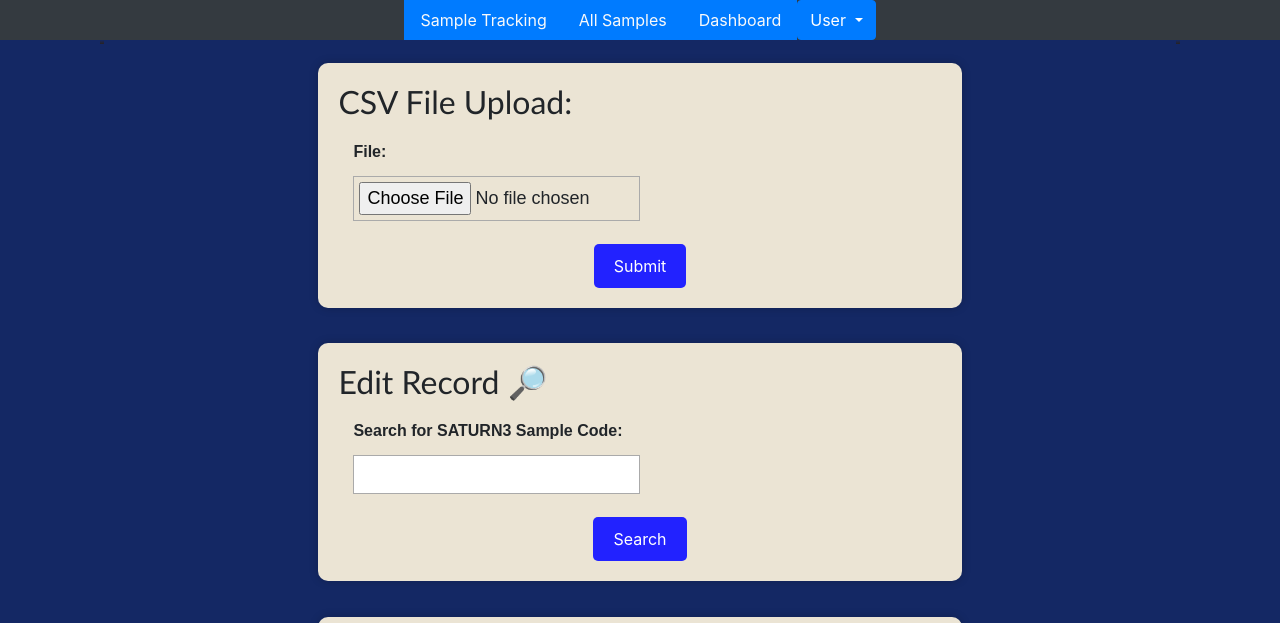
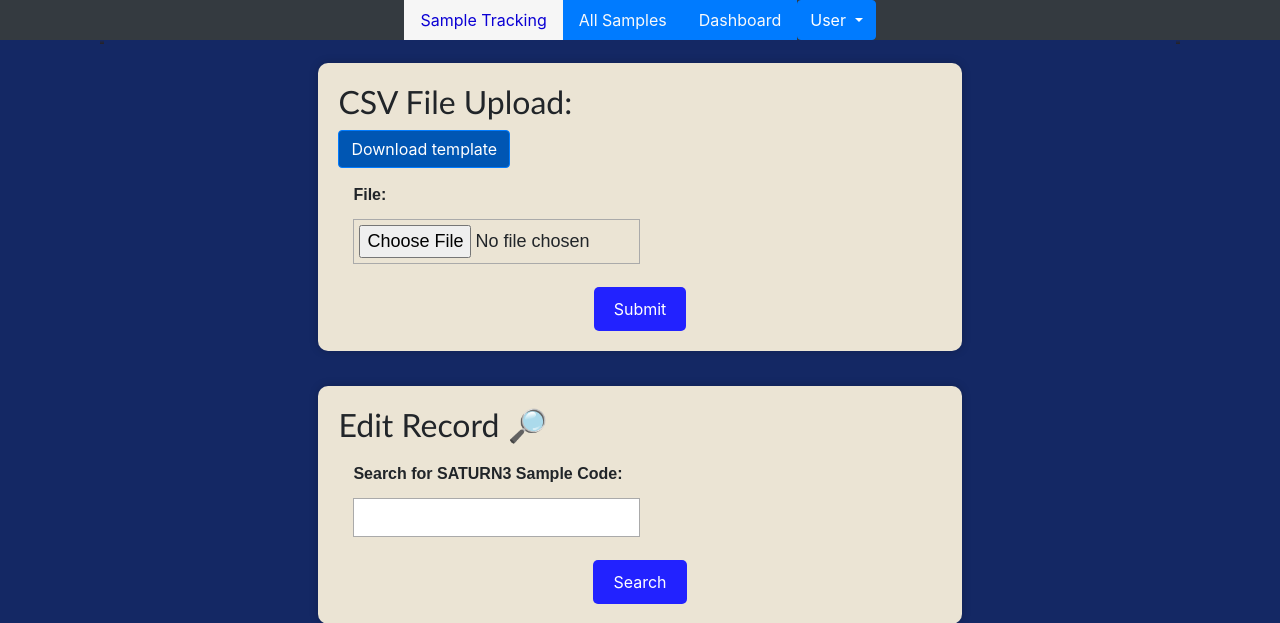
Before and after one commit to ICCB-Cologne/limetrack, a Django app: page / in a window 1280 px wide. Shown: the part 231-854 px from the top of the page. Run offline with Django 4.2, Linux system fonts and the light colour scheme; the visitor is signed in with stand-in values (Sample User, id 1); some libraries are stand-ins or nearby versions.

Commit message:
Navigation bar indicates now on which site you're on

```diff
--- a/backend/gui/static/gui/style.css
+++ b/backend/gui/static/gui/style.css
@@ -37,14 +37,13 @@ p {
     flex-direction: column;
 }
 
-/* Contains links for navigating inside the form */
-.navi-container {
-    position: relative;
-    top: 10em;
-    display: flex;
-    width: 30%;
-    height: 0%;
+
+.active {
+    background-color: #f6f6f6;
+    color: rgb(11, 0, 212);
 }
+
+
 
 /* main container */
 .containerino {
--- a/backend/gui/templates/gui/base.html
+++ b/backend/gui/templates/gui/base.html
@@ -19,6 +19,7 @@
     <script src="https://stackpath.bootstrapcdn.com/bootstrap/4.5.0/js/bootstrap.min.js"
         integrity="sha384-OgVRvuATP1z7JjHLkuOU7Xw704+h835Lr+6QL9UvYjZE3Ipu6Tp75j7Bh/kR0JKI"
         crossorigin="anonymous"></script>
+    <script src="https://cdn.jsdelivr.net/npm/bootstrap@5.3.2/dist/js/bootstrap.bundle.min.js" integrity="sha384-C6RzsynM9kWDrMNeT87bh95OGNyZPhcTNXj1NW7RuBCsyN/o0jlpcV8Qyq46cDfL" crossorigin="anonymous"></script>
 
     {% block head_scripts %} {%endblock%}
 
@@ -44,17 +45,16 @@
 
     {# Navigation across pages #}
     <div class="sticky-top" >
-      <div> </div>
-    <div class="d-flex justify-content-center bg-dark ">
+    <div class="d-flex justify-content-center bg-dark" id="my-NAV">
     <ul class="nav nav-underline">
       <li class="nav-item">
-        <a class="nav-link bg-primary text-light" id ="nav-home-tab" href={% url "config" %}>Sample Tracking</a>
+        <a class="nav-link active" href={% url "config" %} id="sample-tracking-nav">Sample Tracking</a>
       </li>
       <li class="nav-item">
-          <a class="nav-link bg-primary text-light" aria-current="page" href={% url "all_samples" %}> All Samples</a>
+          <a class="nav-link bg-primary text-light"  href={% url "all_samples" %} id="all-samples-nav"> All Samples</a>
         </li>
       <li class="nav-item">
-        <a class="nav-link bg-primary text-light" href={% url "dashboard" %}> Dashboard </a>
+        <a class="nav-link bg-primary text-light" href={% url "dashboard" %} id="dashboard-nav"> Dashboard </a>
       </li>
     </ul>
 
@@ -79,7 +79,28 @@
 
     {% block content %}
     {% endblock %}
-    <script src="https://cdn.jsdelivr.net/npm/bootstrap@5.3.2/dist/js/bootstrap.bundle.min.js" integrity="sha384-C6RzsynM9kWDrMNeT87bh95OGNyZPhcTNXj1NW7RuBCsyN/o0jlpcV8Qyq46cDfL" crossorigin="anonymous"></script>
+
+    <script>
+      // Script for highlighting navbar tabs
+      const currentUrl = window.location.pathname
+      console.log(currentUrl)
+      if (currentUrl.includes("/samples/")) {
+        document.getElementById("all-samples-nav").className = "nav-link active";
+        document.getElementById("sample-tracking-nav").className = "nav-link bg-primary text-light";
+        document.getElementById("dashboard-nav").className = "nav-link bg-primary text-light";
+      }
+      else if (currentUrl.includes("/dashboard/")){
+        document.getElementById("all-samples-nav").className = "nav-link bg-primary text-light";
+        document.getElementById("sample-tracking-nav").className = "nav-link bg-primary text-light";
+        document.getElementById("dashboard-nav").className = "nav-link active";
+      }
+      else {
+        document.getElementById("all-samples-nav").className = "nav-link bg-primary text-light";
+        document.getElementById("sample-tracking-nav").className = "nav-link active";
+        document.getElementById("dashboard-nav").className = "nav-link bg-primary text-light";
+      }
+    </script>
+
 </body>
 
 </html>
--- a/backend/gui/templates/gui/index.html
+++ b/backend/gui/templates/gui/index.html
@@ -150,7 +150,11 @@
   <form action={% url "upload" %} method="post" enctype="multipart/form-data">
     {% csrf_token %}
     <div class="form-containerino">
-      <h2> CSV File Upload:</h2>
+      <h2> CSV File Upload: </h2>
+
+        <a href="/csv_template/" class="btn btn-primary" role="button"> Download template</a>
+
+
         {{upload_form.as_p}}
       <div class="text-center">
         <button type="submit" class="btn btn-primary" id="end-of-page">
```
